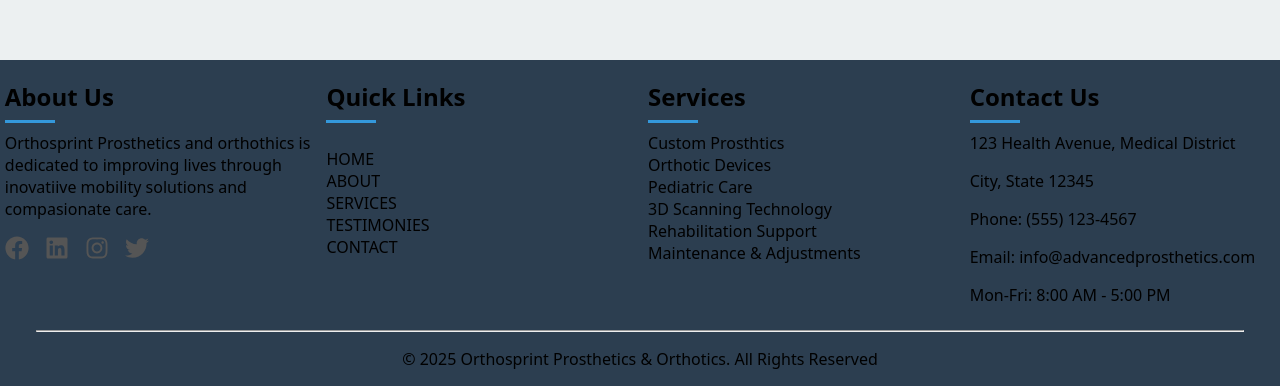
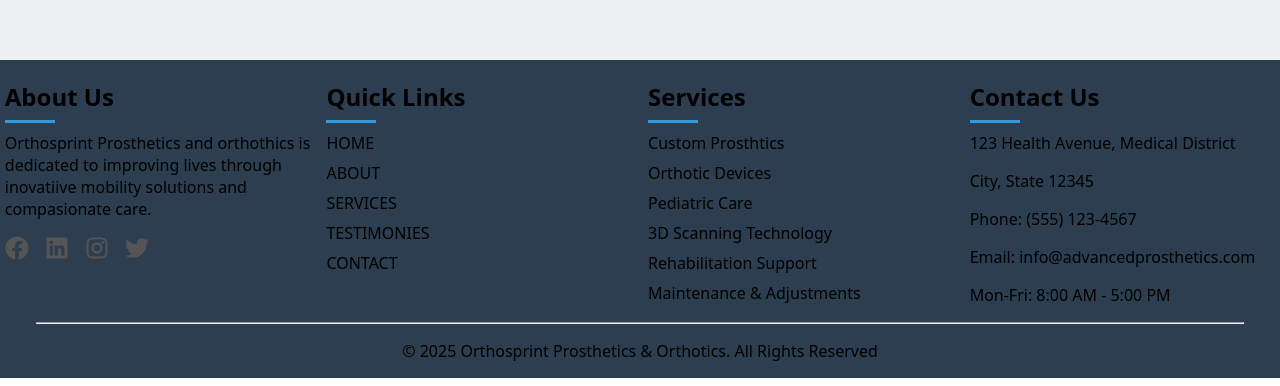
Before and after one commit to Mario-Gozie/Orthosprint-web-app, a React (Vite) app: page / in a window 1280 px wide. Shown: the part 4183-4569 px from the top of the page. Built offline with nearby package versions, Linux system fonts and the light colour scheme.

Commit message:
styling looks better now

```diff
--- a/src/Components/Homepage-Components/FooterContact.jsx
+++ b/src/Components/Homepage-Components/FooterContact.jsx
@@ -7,16 +7,16 @@ function FooterContact() {
       <h2 className="footer-contact-header">Contact Us</h2>
 
       <div>
-        <p>
+        <p className="contact-item">
           {contact.address.street}, {contact.address.district}
         </p>
-        <p>
+        <p className="contact-item">
           {contact.address.city}, {contact.address.state}{" "}
           {contact.address.zipCode}
         </p>
-        <p>Phone: {contact.contact.phone}</p>
-        <p>Email: {contact.contact.email}</p>
-        <p>
+        <p className="contact-item">Phone: {contact.contact.phone}</p>
+        <p className="contact-item">Email: {contact.contact.email}</p>
+        <p className="contact-item">
           {contact.hoursOfOperation.days}: {contact.hoursOfOperation.time}
         </p>
       </div>
--- a/src/Components/Homepage-Components/FooterServices.jsx
+++ b/src/Components/Homepage-Components/FooterServices.jsx
@@ -9,7 +9,7 @@ function FooterServices() {
       <ul className="service-list">
         {services.map((service, index) => {
           return (
-            <li key={`service-${index}`}>
+            <li key={`service-${index}`} className="service-item">
               <Link
                 to="services"
                 spy={true}
--- a/src/Css/homepageCss.css
+++ b/src/Css/homepageCss.css
@@ -233,6 +233,7 @@ footer h2::after {
   color: var(--hover-color); /* Uses the dynamically passed color */
   transform: scale(1.1); /* Optional: slight zoom effect */
 }
+
 .Quicklink-nav {
   display: flex;
   z-index: 1;
@@ -241,10 +242,17 @@ footer h2::after {
   background-color: inherit;
 }
 
+.service-item,
+.Quicklink-nav-item,
+.contact-item {
+  margin-bottom: 0.5rem;
+}
+
 .Quicklink-nav-list,
 .service-list {
   list-style: none;
-  padding: 0;
+  margin: 0;
+  padding: 0rem;
 }
 
 .Quicklink-nav-item {
```
